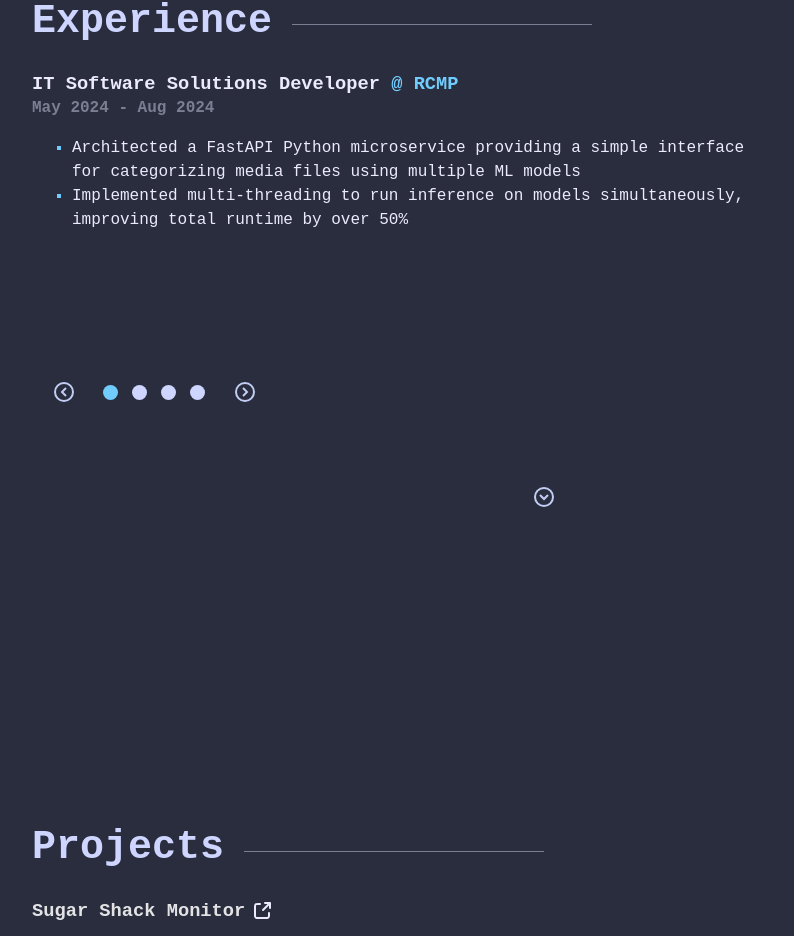
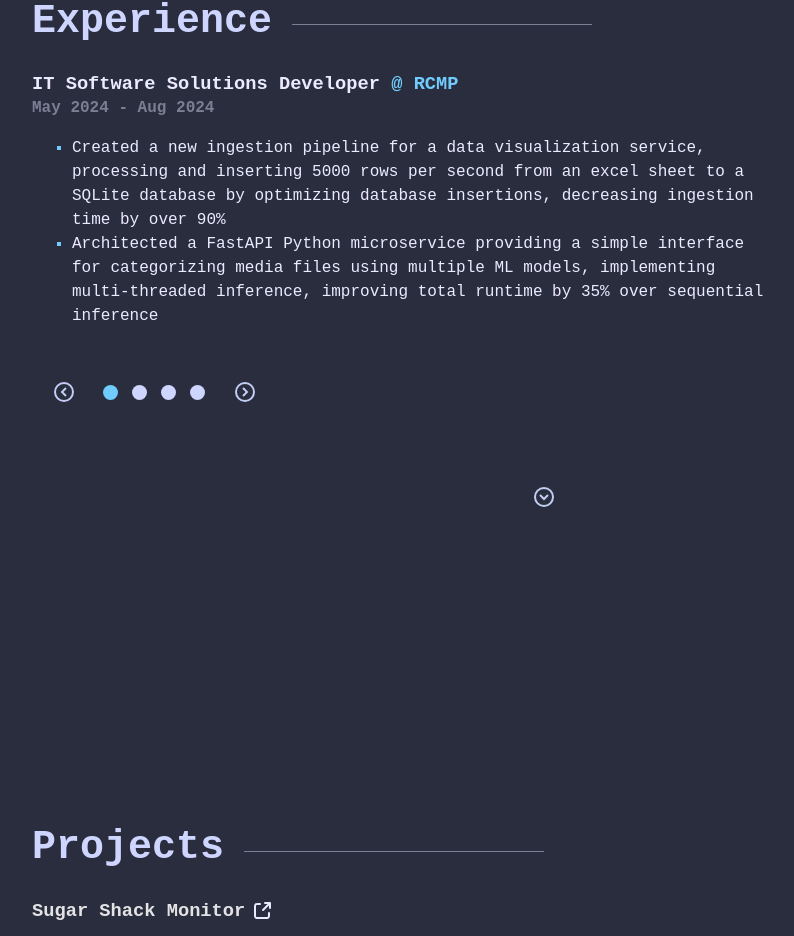
Before and after one commit to andrewbapham/andrewbapham.github.io, a React (Vite) app: page / in a window 1280 px wide. Shown: the part 1796-2732 px from the top of the page, without its empty margins (96-890 px from the left). Built offline with nearby package versions, Linux system fonts and the light colour scheme.

Commit message:
update experience and resume

```diff
--- a/src/assets/components/Experience.tsx
+++ b/src/assets/components/Experience.tsx
@@ -15,8 +15,8 @@ function Experience() {
             companyName="RCMP"
             workDates="May 2024 - Aug 2024"
             jobDescription={[
-              "Architected a FastAPI Python microservice providing a simple interface for categorizing media files using multiple ML models",
-              "Implemented multi-threading to run inference on models simultaneously, improving total runtime by over 50%",
+              "Created a new ingestion pipeline for a data visualization service, processing and inserting 5000 rows per second from an excel sheet to a SQLite database by optimizing database insertions, decreasing ingestion time by over 90%",
+              "Architected a FastAPI Python microservice providing a simple interface for categorizing media files using multiple ML models, implementing multi-threaded inference, improving total runtime by 35% over sequential inference",
             ]}
           />
           <ExperienceItem
@@ -40,7 +40,7 @@ function Experience() {
               "Created a new internal tool for testing LLM Prompts in Vue.js allowing for rapid prototyping of AI features",
               "Developed API endpoints and DTOs with Java, connecting the main application to an AI microservice",
               "Captured and logged AI request metadata in a FastAPI Python microservice and forwarded results to AWS OpenSearch with Fluent for validation and monitoring",
-              "• Implemented validation to the Spring controllers to support a new limited-feature license, leading to a 10% increase in sales",
+              "Implemented validation to the Spring controllers to support a new limited-feature license, leading to a 10% increase in sales",
             ]}
           />
           <ExperienceItem
```
Also changed, not shown: 1 other file (tests, documents, lock files or other folders).
